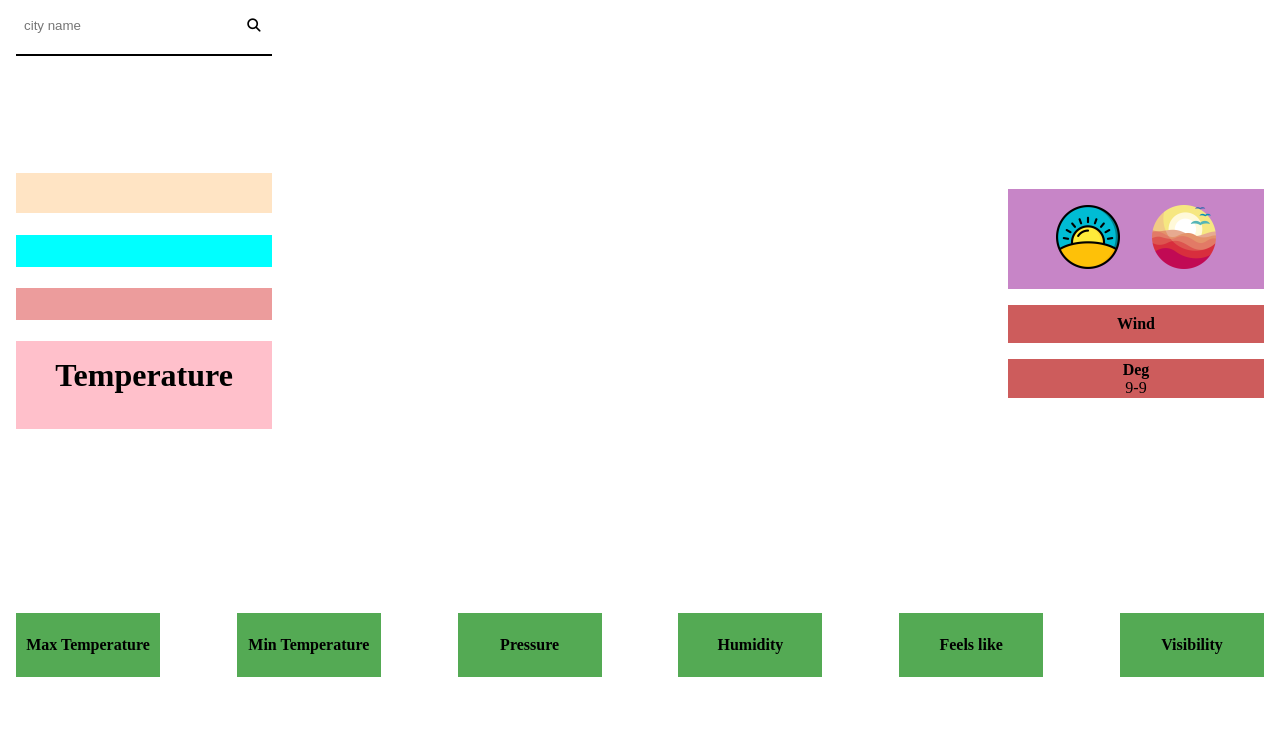
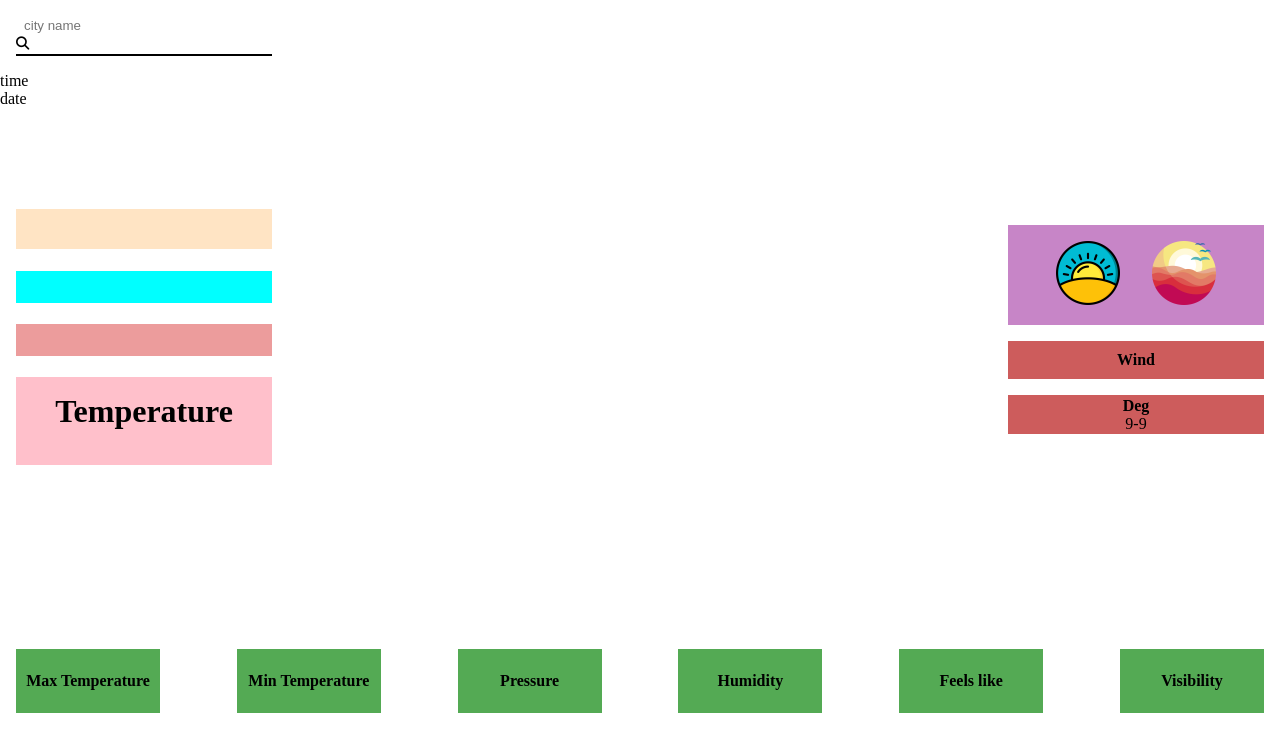
Before and after one commit to noobMushroom/weather_app, a website built with webpack: page dist/index.html in a window 1280 px wide. Built offline with nearby package versions, Linux system fonts and the light colour scheme; no server answers.

Commit message:
Initial dist subtree commit

```diff
--- a/dist/index.html
+++ b/dist/index.html
@@ -9,13 +9,22 @@
   <script src="main.js" defer></script>
   <script src="https://kit.fontawesome.com/8c4f2e9238.js" crossorigin="anonymous" defer></script>
 </head>
+
 <body>
   <main>
-    <div class="wrapper" id="wrapper">
+    <header class="head">
+      <nav class="navBar">
         <div class="search">
+          <div class="input">
             <input type="text" id="cityName" class="inputBox" placeholder="city name" />
+            <span id="warning" class="warning"></span>
+          </div>
           <button id="cityNameBtn" class="searchBtn"><i class="fa-solid fa-magnifying-glass "></i></button>
         </div>
+        <div class="clock" id="clock">time</div>
+        <div class="date" id="dateDiv">date</div>
+      </nav>
+    </header>
     <div class="container">
       <div class="windInfo">
         <div class="sunrise_sunset">
@@ -83,7 +92,6 @@
         </div>
       </div>
     </div>
-    </div>
   </main>
 </body>
 
```
Also changed, not shown: 1 other file. Lines whose indentation alone changed are shown as unchanged.
